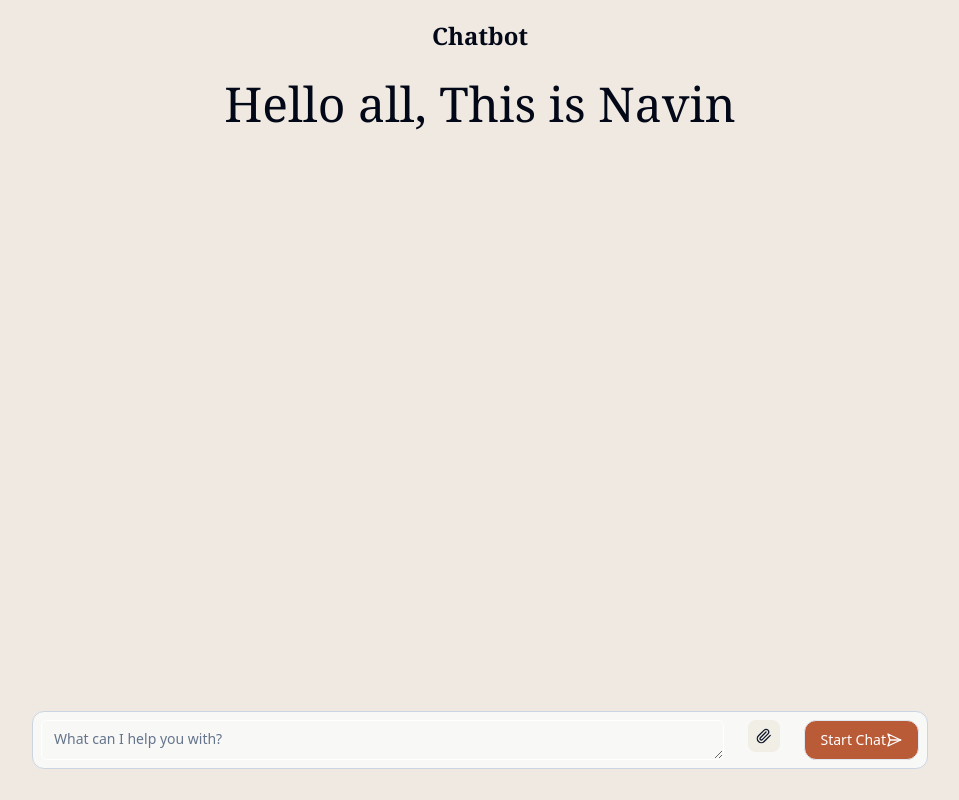
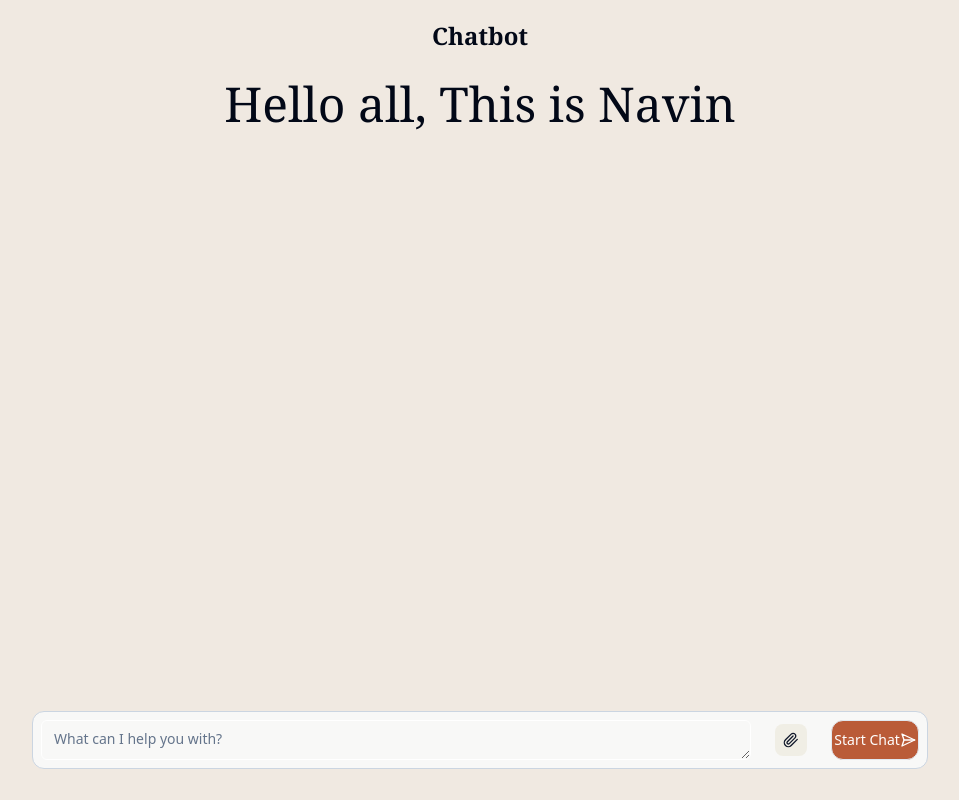
Before and after one commit to navin1111/CHATBOT, a Next.js app: page / in a window 1280 px wide. Shown: the whole page, without its empty margins (160-1119 px from the left). Built offline with nearby package versions, Linux system fonts and the light colour scheme.

Commit message:
css commit

```diff
--- a/src/app/components/landinginput.tsx
+++ b/src/app/components/landinginput.tsx
@@ -92,7 +92,7 @@ const LandingInput: React.FC<LandingInputProps> = ({ sendMessage }) => {
           onChange={handleFileUpload}
         />
         <Button
-          className="w-[10%] h-[10%] items-center rounded-lg bg-[#F0EEE5]"
+          className="w-[10%] h-[10%] mt-1 items-center rounded-lg bg-[#F0EEE5]"
           onClick={() => document.querySelector<HTMLInputElement>(".file-input")?.click()}
           variant="link"
         >
@@ -106,7 +106,7 @@ const LandingInput: React.FC<LandingInputProps> = ({ sendMessage }) => {
         </Button>
       </div>
       <Button
-        className={`${searchText ? 'w-[10%]' : 'w-[15%]'} rounded-xl text-white flex items-center justify-center hover:bg-[#BA5B38] bg-[#BA5B38] ml-2`}
+        className={`${searchText ? 'w-[10%]' : 'w-[10%]'} rounded-xl text-white flex items-center justify-center hover:bg-[#BA5B38] bg-[#BA5B38] ml-2`}
         variant="outline"
         onClick={handleSend}
       >
```
